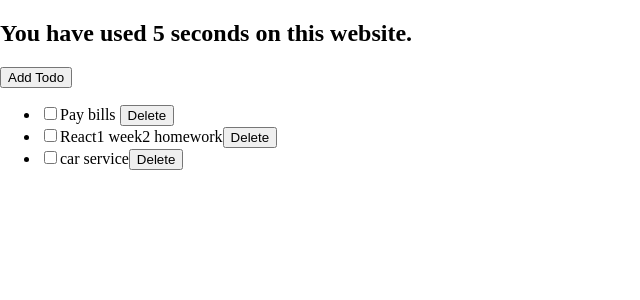
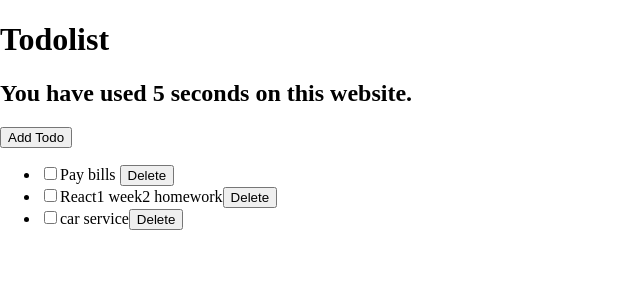
Before and after one commit to Hailegebriel22/hyf-homework, a React (Create React App) app in the folder react/react1/week2/todo-list/: page / in a window 1280 px wide. Shown: the top 300 px of the page, without its empty margins (0-640 px from the left). Built offline with nearby package versions, Linux system fonts and the light colour scheme; the HTML template or start-up script is replaced by a standard one.

Commit message:
Todolist title

```diff
--- a/react/react1/week2/todo-list/src/Timer.jsx
+++ b/react/react1/week2/todo-list/src/Timer.jsx
@@ -13,9 +13,13 @@ export default function Timer () {
     return () => clearInterval(interval);
   }, []);
     return (
-        <h2>
+    <>
+      <h1>
+        Todolist
+      </h1>
+      <h2>
             You have used {seconds} seconds on this website.
-        </h2>
-
+      </h2>
+    </>
     )
 }
```
